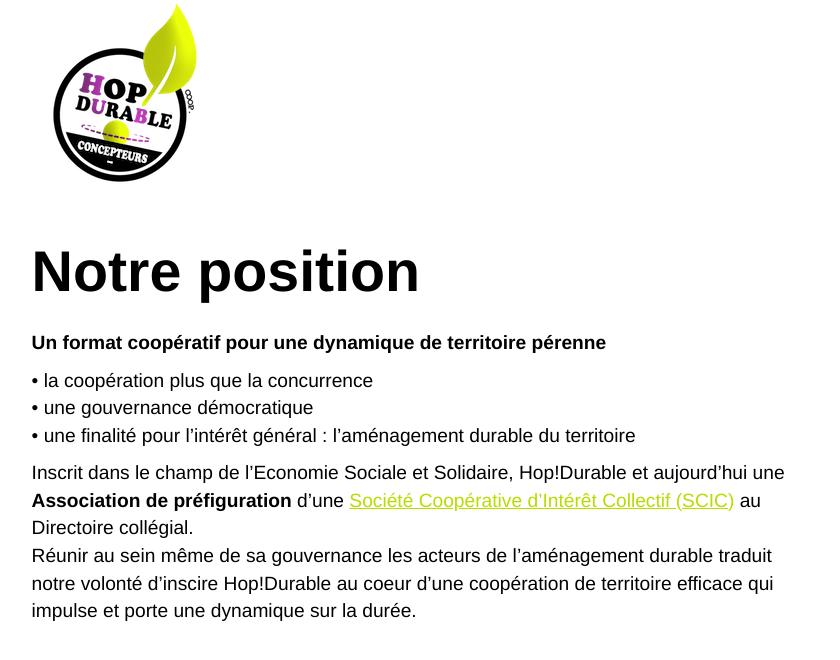
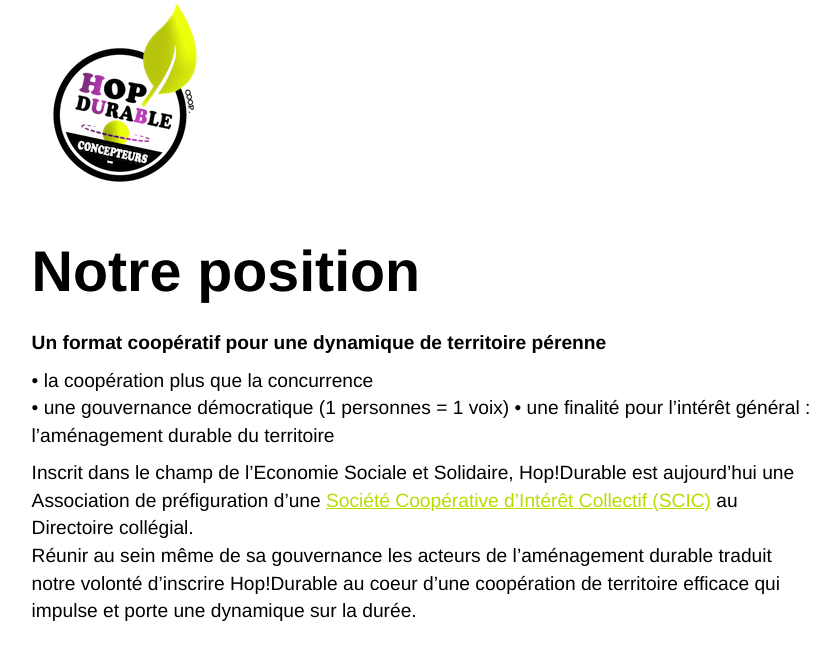
Before and after one commit to pierrenault/hopdurable.github.io, a Jekyll site: the page built from hop-durable-gouvernance.md, in a window 1280 px wide. Shown: the top 660 px of the page, without its empty margins (218-1058 px from the left). Built offline with Jekyll 4.4.1, drawn with Linux system fonts in a browser that asks for light colours.

Commit message:
Update hop-durable-gouvernance.md

```diff
--- a/hop-durable-gouvernance.md
+++ b/hop-durable-gouvernance.md
@@ -8,8 +8,8 @@
 **Un format coopératif pour une dynamique de territoire pérenne**
 
 • la coopération plus que la concurrence
-• une gouvernance démocratique
+• une gouvernance démocratique  (1 personnes = 1 voix)
 • une finalité pour l’intérêt général : l'aménagement durable du territoire
 
-Inscrit dans le champ de l'Economie Sociale et Solidaire, Hop!Durable et aujourd'hui une **Association de préfiguration** d'une [Société Coopérative d'Intérêt Collectif (SCIC)](http://www.les-scic.coop/export/sites/default/fr/les-scic/_media/documents/docs-juridique/Fiche_prxsentation_Scic_CG_Scop_x2016x.pdf) au Directoire collégial.
-Réunir au sein même de sa gouvernance les acteurs de l'aménagement durable traduit notre volonté d'inscire Hop!Durable au coeur d'une coopération de territoire efficace qui impulse et porte une dynamique sur la durée.
+Inscrit dans le champ de l'Economie Sociale et Solidaire, Hop!Durable est aujourd'hui une Association de préfiguration d'une [Société Coopérative d'Intérêt Collectif (SCIC)](http://www.les-scic.coop/export/sites/default/fr/les-scic/_media/documents/docs-juridique/Fiche_prxsentation_Scic_CG_Scop_x2016x.pdf) au Directoire collégial.
+Réunir au sein même de sa gouvernance les acteurs de l'aménagement durable traduit notre volonté d'inscrire Hop!Durable au coeur d'une coopération de territoire efficace qui impulse et porte une dynamique sur la durée.
```
